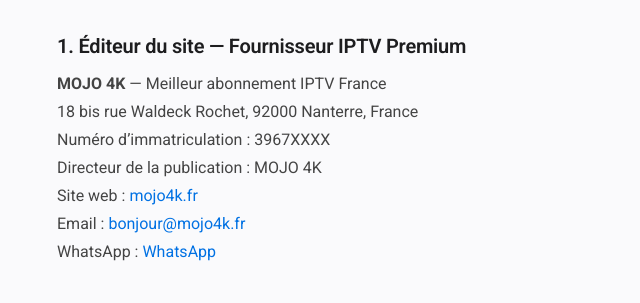
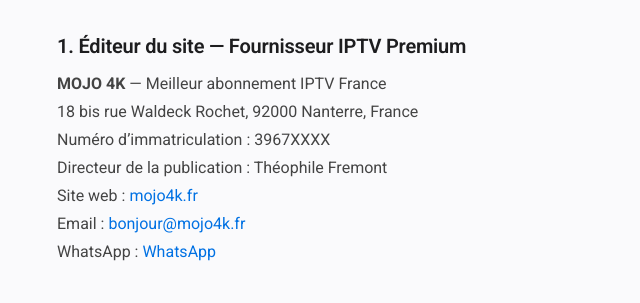
Before and after one commit to medmaar/mojo4k.fr, a plain HTML site: page mentions-legales.html in a window 1280 px wide. Shown: the part 226-529 px from the top of the page, 217-857 px from the left. Drawn offline with Linux system fonts and the light colour scheme; a web font is replaced by a local one.

Commit message:
Mentions légales: name the publication director
Co-Authored-By: Claude Opus 5.5 <noreply@anthropic.com>
Claude-Session: https://claude.ai/code/session_014hDUgGUqQY1mmcynoa9k6M

```diff
--- a/mentions-legales.html
+++ b/mentions-legales.html
@@ -279,7 +279,7 @@ body.menu-open .mobile-nav-link:nth-child(7) { transition-delay: 0.4s; transform
   <p><strong>MOJO 4K</strong> — Meilleur abonnement IPTV France<br>
   18 bis rue Waldeck Rochet, 92000 Nanterre, France<br>
   Numéro d’immatriculation : 3967XXXX<br>
-  Directeur de la publication : MOJO 4K<br>
+  Directeur de la publication : Théophile Fremont<br>
   Site web : <a href="https://mojo4k.fr">mojo4k.fr</a><br>
   Email : <a href="mailto:bonjour@mojo4k.fr">bonjour@mojo4k.fr</a><br>
   WhatsApp : <a href="/contact/msg">WhatsApp</a></p>
```
